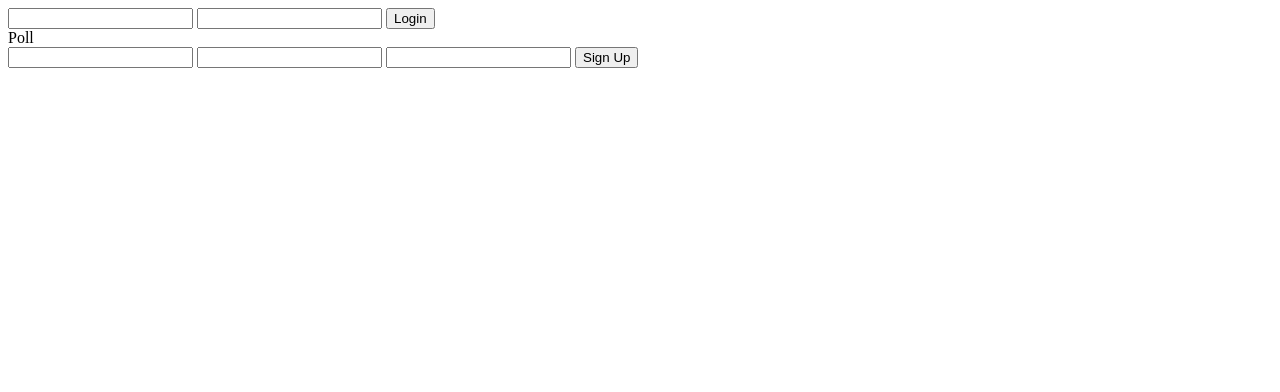
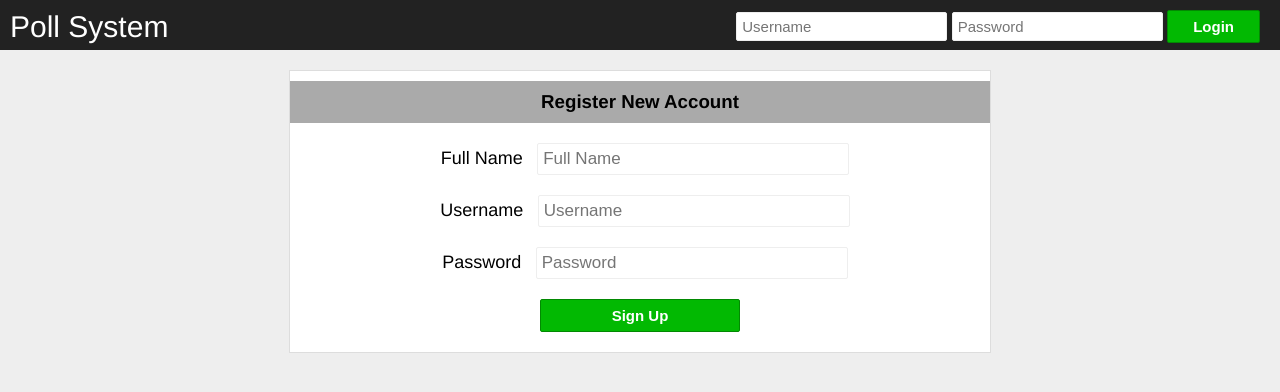
Before and after one commit to export159/Poll, a PHP site: page /assets/mockup/index.html in a window 1280 px wide. Shown: the top 392 px of the page. Run offline with PHP 8.4, Linux system fonts and the light colour scheme.

Commit message:
Finished login design in mockup

```diff
--- a/assets/mockup/index.html
+++ b/assets/mockup/index.html
@@ -2,28 +2,44 @@
 <html>
 <head>
 	<title>Poll System - Team Bangan</title>
-	<link rel="stylesheet" href="" type="" />
+	<link rel="stylesheet" href="style.css" type="text/css" />
 </head>
 <body>
 	<div class="header">
 		<div class="login-container">
 			<form action="" method="POST">
-				<input type="text" id="login_username" name="username" />
-				<input type="password" id="login_password" name="password" />
-				<button type="submit">Login</button>
+				<input type="text" id="login_username" name="username" class="form-common form-control" placeholder="Username" required />
+				<input type="password" id="login_password" name="password" class="form-common form-control" placeholder="Password" required />
+				<button type="submit" class="form-common form-btn">Login</button>
 			</form>
 		</div>
 		<div class="head-title-container">
-			<label class="head-title">Poll</label>
+			<label class="head-title">Poll System</label>
 		</div>
 	</div>
-	<div>
-		<form action="" method="POST">
-			<input type="text" id="full_name" name="full_name" />
-			<input type="text" id="username" name="username" />
-			<input type="password" id="password" name="password" />
-			<button type="submit">Sign Up</button>
- 		</form>
+	<div class="wrapper">
+		<div class="signup-container">
+			<h3 class="su-title">Register New Account</h3>
+			<div class="su-wrap">
+				<form action="" method="POST">
+					<div class="form-grp">
+						<label class="form-lbl">Full Name</label>
+						<input type="text" id="full_name" name="full_name" class="form-common form-control" placeholder="Full Name" required />
+					</div>
+					<div class="form-grp">
+						<label class="form-lbl">Username</label>
+						<input type="text" id="username" name="username" class="form-common form-control" placeholder="Username" required />
+					</div>
+					<div class="form-grp">
+						<label class="form-lbl">Password</label>
+						<input type="password" id="password" name="password" class="form-common form-control" placeholder="Password" required />
+					</div>
+					<div class="form-grp tacenter">
+						<button type="submit" class="form-common form-btn su-btn">Sign Up</button>
+					</div>
+		 		</form>
+	 		<div>
+		</div>
 	</div>
 </body>
 </html>
--- a/assets/mockup/style.css
+++ b/assets/mockup/style.css
@@ -22,7 +22,99 @@ table
 	border-collapse: collapse;
 }
 
-
+.header
+{
+	min-width: 960px;
+	width: 100%;
+	height: 30px;
+	margin: 0;
+	background-color: #222;
+	color: #fff;
+	position: relative;
+	padding: 10px 0;
+}
+.login-container
+{
+	float: right;
+	margin: 0 20px 0 0;
+	display: block;
+}
+.head-title-container
+{
+	margin-left: 10px;
+}
+.head-title
+{
+	font-size: 30px;
+}
+.form-common
+{
+	border-radius: 2px;
+	font-size: 15px;
+	padding: 5px;
+}
+.form-control
+{
+	border: 1px solid #eee;
+}
+.form-btn
+{
+	background-color: #02B902;
+	border: 1px solid #028902;
+	padding: 7px 25px;
+	color: #fff;
+	font-weight: bold;
+}
+.form-btn:hover
+{
+	cursor: pointer;
+	background-color: #029902;
+	border: 1px solid #016401;
+}
+.form-lbl
+{
+	font-size: 18px;
+	padding: 10px;
+}
+.form-grp
+{
+	padding: 10px;
+	text-align: center;
+}
+.wrapper
+{
+	min-width: 960px;
+	margin: 0 auto;
+}
+.signup-container
+{
+	width: 700px;
+	margin: 0 auto;
+	border: 1px solid #ddd;
+	margin-top: 20px;
+	background-color: #fff;
+}
+.su-wrap
+{
+	padding: 10px 25px;
+	margin: 0 auto;
+}
+.su-wrap .form-control
+{
+	width: 300px;
+	font-size: 17px;
+}
+.su-title
+{
+	background-color: #aaa;
+	margin: 10px 0 0;
+	padding: 10px;
+	text-align: center;
+}
+.su-btn
+{
+	width: 200px;
+}
 
 .tacenter
 {
```
